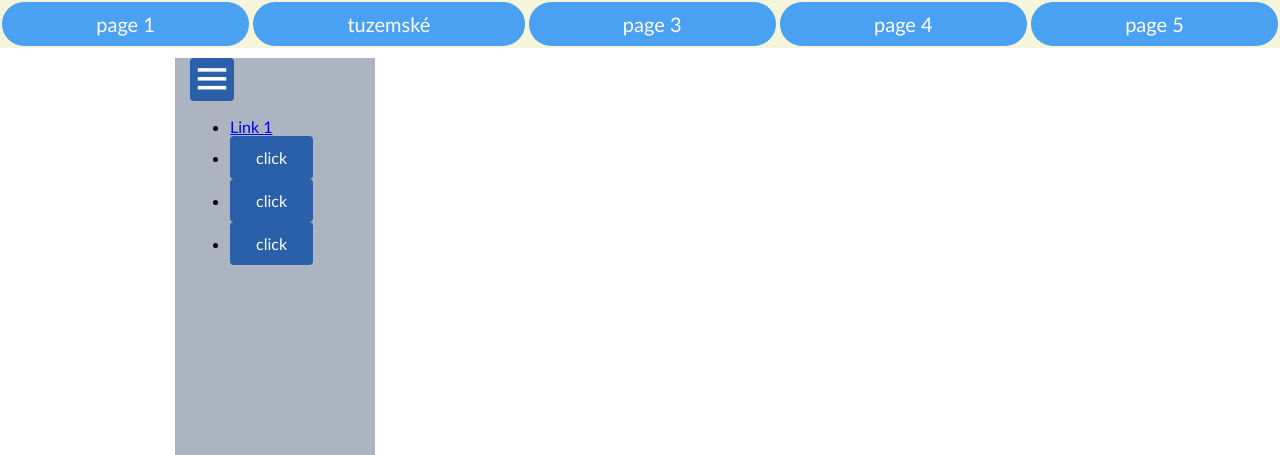
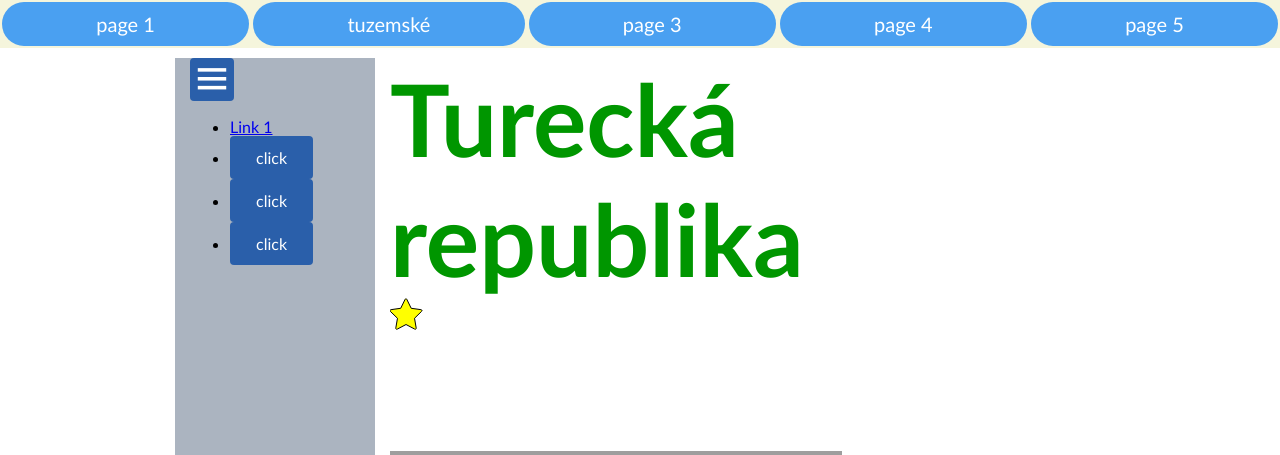
Before and after one commit to Kuba129cz/Cestovni_kancelar, a PHP site: template app/pages/tour.php in a window 1280 px wide. Shown: the part 200-655 px from the top of the page. Run offline with PHP 8.4, Linux system fonts and the light colour scheme; the template is opened without the code that fills it, so the values that code supplies are empty; style sheets or scripts are compiled from the project's sources; grey boxes are pictures that could not be loaded.

Commit message:
xham_grid_uz_funguje

```diff
--- a/app/scss/layout/_grid.scss
+++ b/app/scss/layout/_grid.scss
@@ -1,7 +1,7 @@
 .container {
 	display:grid;
 	grid-template-columns: minmax(200px, 20%) 1fr;
-	grid-template-areas: "aside" "main";
+	grid-template-areas: "aside main";
 	max-width: 96rem;/*960px*/
 	margin-left: auto;
 	margin-right: auto;
```
